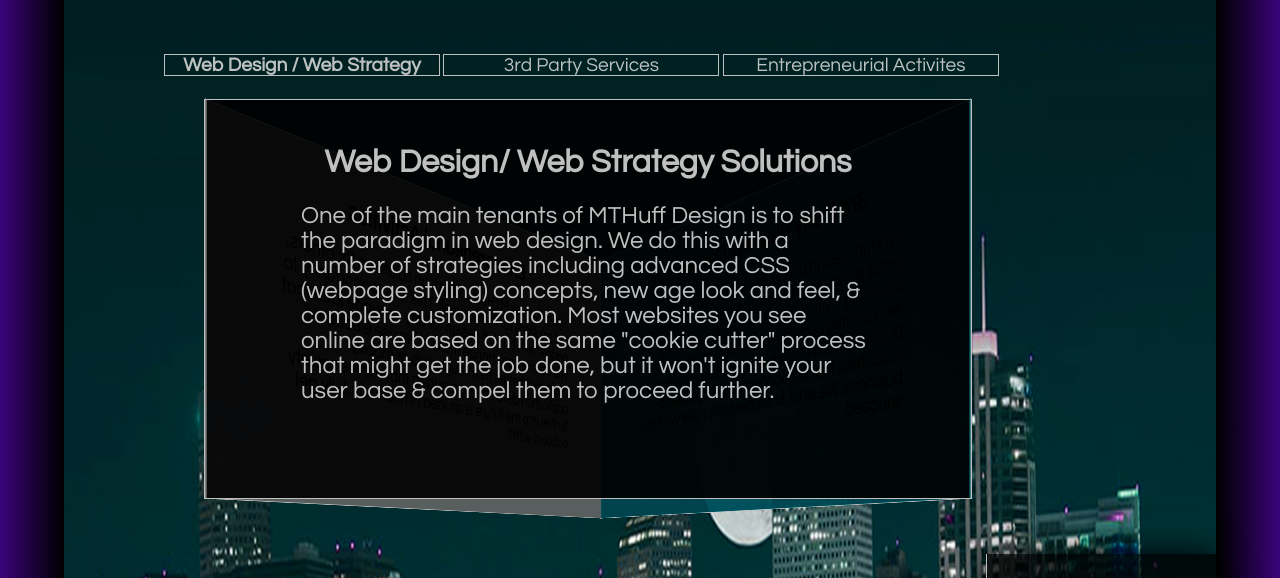
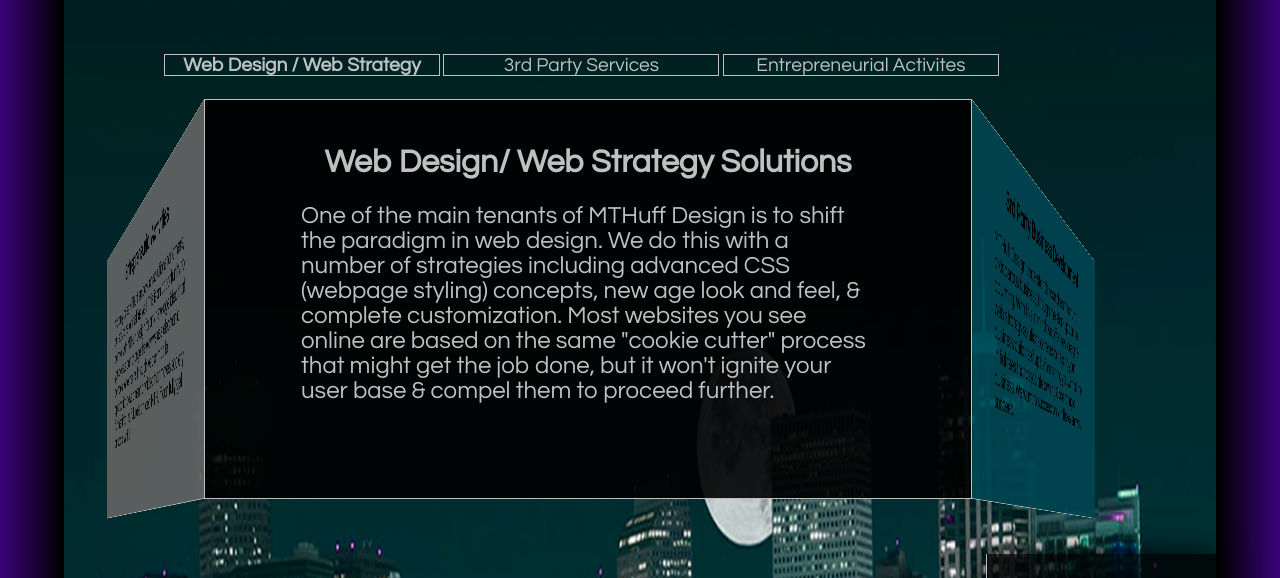
Before and after one commit to MTHuffness/mthuff.github.io, a plain HTML site: page index.html in a window 1280 px wide. Shown: the part 336-914 px from the top of the page. Drawn offline with nearby package versions, Linux system fonts and the light colour scheme.

Commit message:
new triangle is PERFECT

```diff
--- a/CSS/style.css
+++ b/CSS/style.css
@@ -281,13 +281,13 @@ header {
         color: black;
     }
         input[value="1"]:checked ~  #triangle {
-            transform: translateZ(-220px) rotateY(0deg);
+            transform: translateZ(-665px) rotateY(0deg);
         }
         input[value="2"]:checked ~  #triangle {
-            transform: translate(-80px, -15px) translateZ(-220px) rotateY(-120deg);
+            transform: translate(-80px, -15px) translateZ(-665px) rotateY(-60deg);
         }
         input[value="3"]:checked ~  #triangle {
-            transform: translate(-80px, 15px) translateZ(-220px) rotateY(-240deg);
+            transform: translate(-80px, 15px) translateZ(-665px) rotateY(60deg);
         }
 
 /*STYLING FOR EACH TRIANGLE BOX*/
@@ -305,7 +305,7 @@ header {
     transform-style: preserve-3d;
     width: 100%;
     height: 100%;
-    transform: translateZ(-220px);
+    transform: translateZ(-665px);
     position: relative;
     list-style: none;
     margin: 2.5% 0;
@@ -327,16 +327,16 @@ header {
         font-size: 1.5rem;
     }
     #triangle li:nth-child(1) {
-        transform: translateZ(220px);
+        transform: translateZ(665px);
         background: rgba(0, 0, 0, .9);
     }
     #triangle li:nth-child(2) {
-        transform: rotateY(120deg) translateZ(220px);
+        transform: rotateY(60deg) translateZ(665px);
         background: rgba(0, 40, 150, .9);
         color: black;
     }
     #triangle li:nth-child(3) {
-        transform: rotateY(240deg) translateZ(220px);
+        transform: rotateY(-60deg) translateZ(665px);
         background: rgba(100, 100, 100, .9);
         color: black;
     }
```
